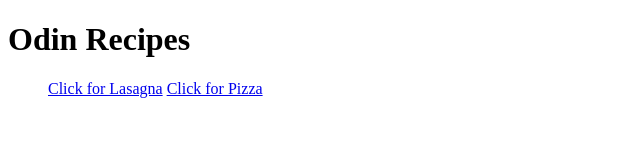
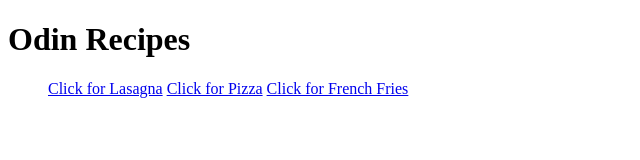
Before and after one commit to rohan1903/odin-recipies, a plain HTML site: page index.html in a window 1280 px wide. Shown: the whole page, without its empty margins (0-640 px from the left). Drawn offline with Linux system fonts and the light colour scheme.

Commit message:
Added the link for french fries.

```diff
--- a/index.html
+++ b/index.html
@@ -10,6 +10,7 @@
     <ul>
         <a href="recipes/lasagna.html">Click for Lasagna</a>
         <a href="recipes/pizza.html">Click for Pizza</a>
+        <a href="recipes/fries.html">Click for French Fries</a>
     </ul>
 
 </body>
```
